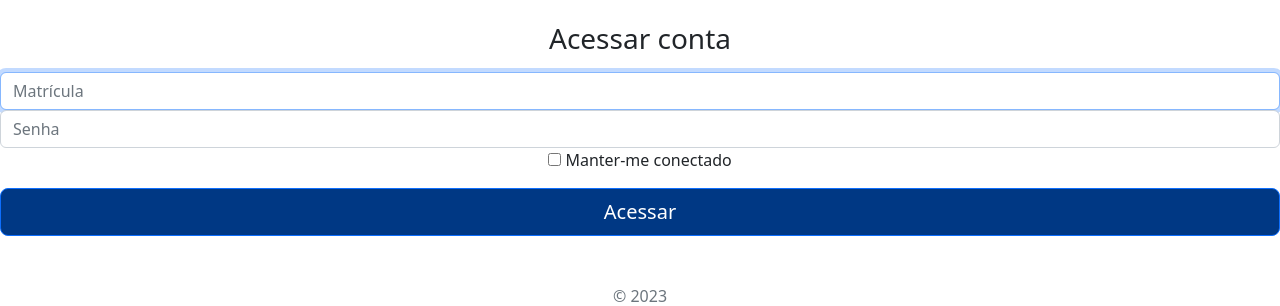
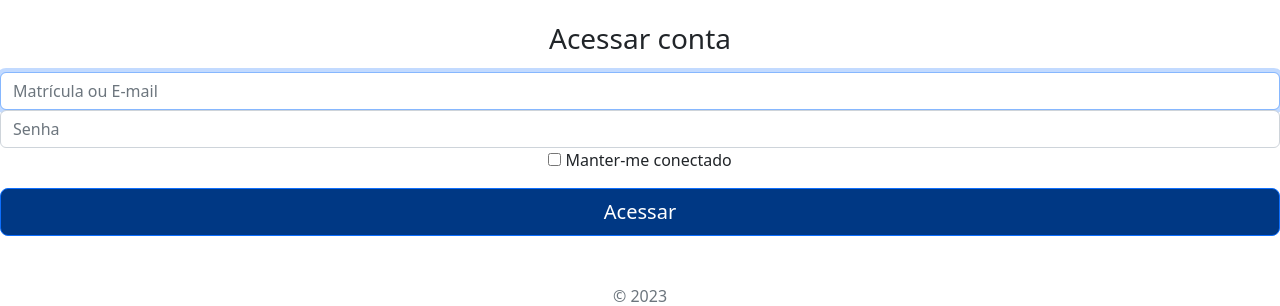
Before and after one commit to K3uzin/safetyflow, a PHP site: page /safetyflow/login.php in a window 1280 px wide. Shown: the part 152-458 px from the top of the page. Run offline with PHP 8.4, Linux system fonts and the light colour scheme; some libraries are stand-ins or nearby versions.

Commit message:
Update login.php

```diff
--- a/View/login.php
+++ b/View/login.php
@@ -56,15 +56,15 @@ $mysqli->close();
 
 <body class="text-center">
     <main class="form-signin">
-        <form>
+        <form method="POST" action="login.php">
             <img class="mb-4" src="img/logo.png" alt="" width="150" height="150">
             <h1 class="h3 mb-3 fw-normal">Acessar conta</h1>
 
-            <label for="inputEmail" class="visually-hidden">Matrícula</label>
-            <input type="text" id="inputEmail" class="form-control" placeholder="Matrícula" required="" autofocus="">
+            <label for="matricula_or_email" class="visually-hidden">Matrícula ou E-mail</label>
+            <input type="text" id="matricula_or_email" name="matricula_or_email" class="form-control" placeholder="Matrícula ou E-mail" required="" autofocus="">
 
-            <label for="inputPassword" class="visually-hidden">Senha</label>
-            <input type="password" id="inputPassword" class="form-control" placeholder="Senha" required="">
+            <label for="senha" class="visually-hidden">Senha</label>
+            <input type="password" id="senha" name="senha" class="form-control" placeholder="Senha" required="">
 
             <div class="checkbox mb-3">
                 <label>
@@ -86,7 +86,7 @@ $mysqli->close();
         // Função que executa após o carregamento do DOM
         document.addEventListener("DOMContentLoaded", function () {
             // Captura o input da matrícula
-            const matriculaInput = document.getElementById("inputEmail");
+            const matriculaInput = document.getElementById("matricula_or_email");
 
             // Event listener para cada vez que o valor do input for alterado
             matriculaInput.addEventListener("input", function () {
```
